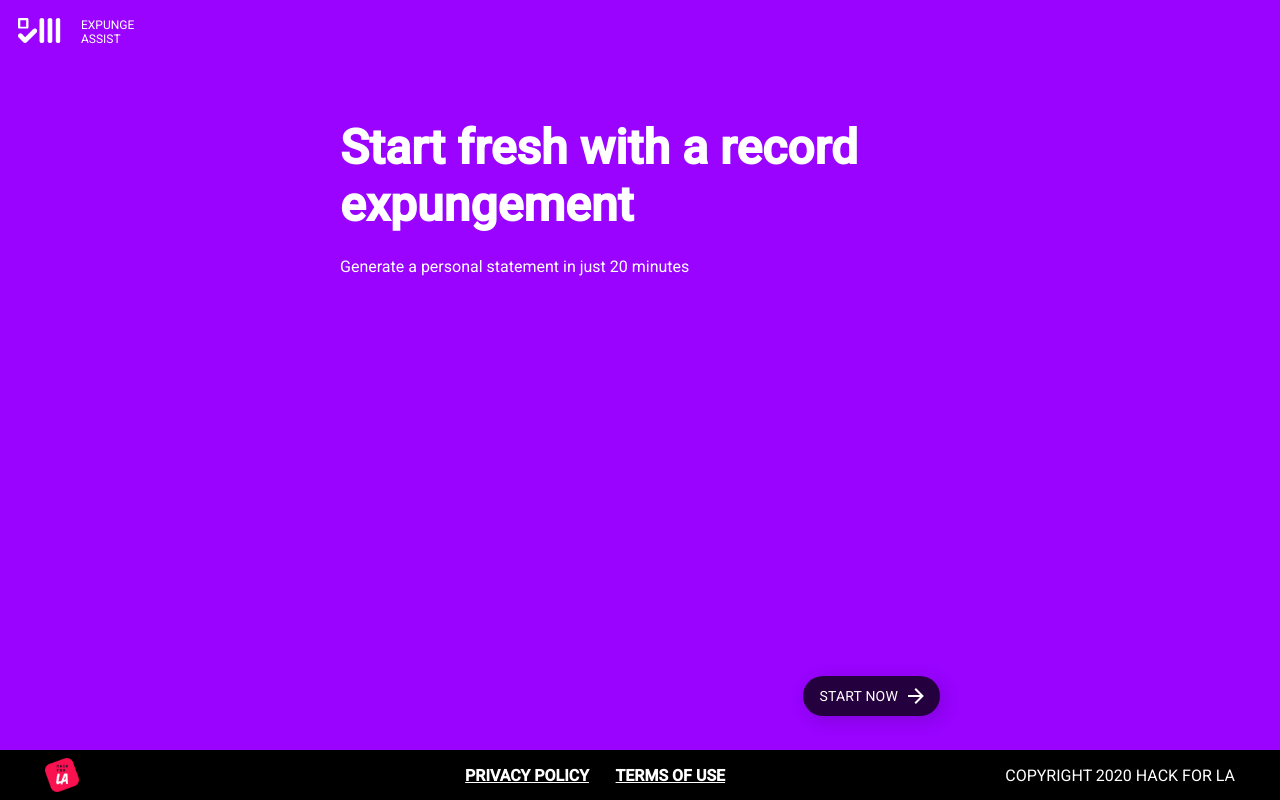
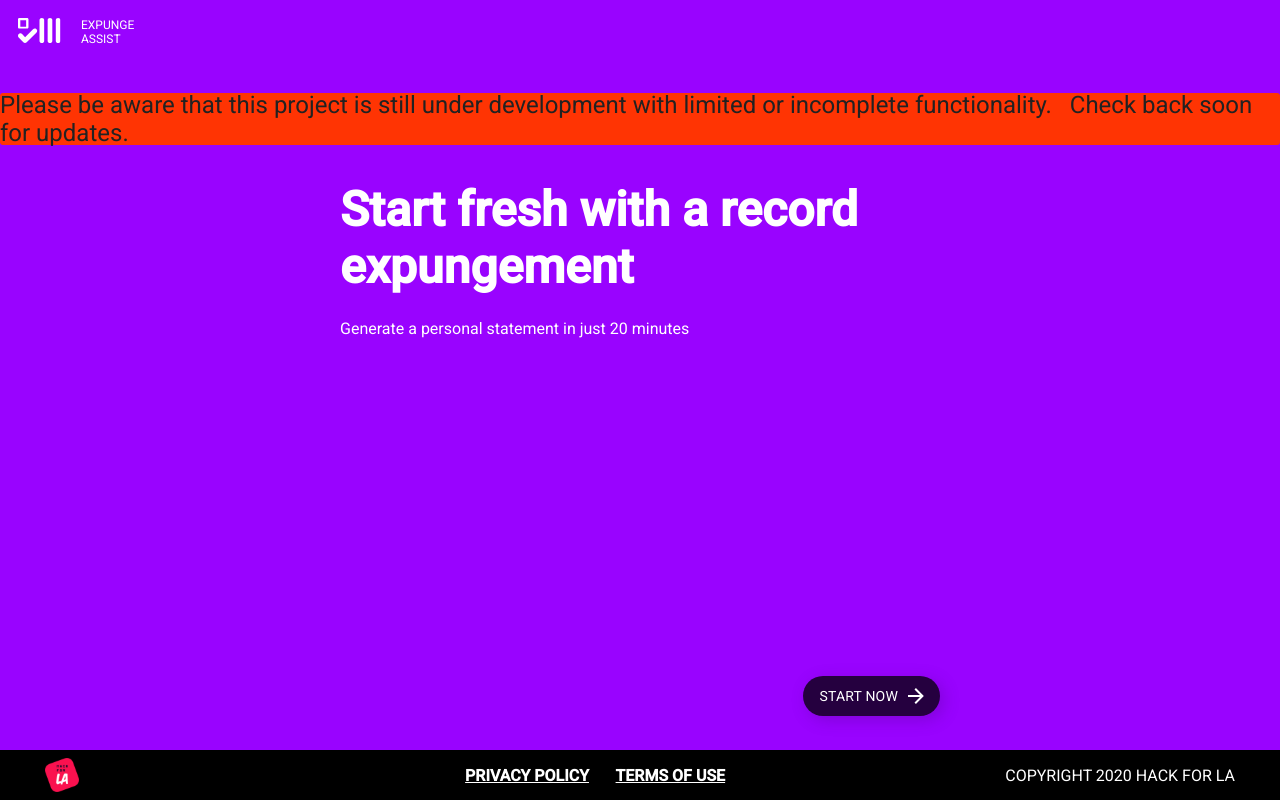
Before and after one commit to hackforla/expunge-assist, a React (Create React App) app in the folder react/client/: page / in a window 1280 px wide. Built offline with nearby package versions, Linux system fonts and the light colour scheme.

Commit message:
copy changes from landing-banner

```diff
--- /dev/null
+++ b/react/client/src/components/Banner.tsx
@@ -0,0 +1,29 @@
+import React from 'react';
+import { makeStyles, createStyles } from '@material-ui/core';
+
+const useStyles = makeStyles(() =>
+  createStyles({
+    root: {
+      width: '100%',
+      height: '8%',
+      display: 'flex',
+      justifyContent: 'center',
+      alignItems: 'center',
+      fontSize: '24px',
+      borderRadius: '3px',
+      marginTop: '10px',
+      backgroundColor: '#ff3403',
+      color: '#222',
+    },
+  })
+);
+
+export const Banner: React.FC = () => {
+  const classes = useStyles();
+  return (
+    <div className={`${classes.root}`}>
+      Please be aware that this project is still under development with limited
+      or incomplete functionality. &nbsp; Check back soon for updates.
+    </div>
+  );
+};
--- a/react/client/src/pages/Landing.tsx
+++ b/react/client/src/pages/Landing.tsx
@@ -1,5 +1,6 @@
 import React, { useContext } from 'react';
 import Button from 'components/Button';
+import { Banner } from 'components/Banner';
 import { makeStyles, createStyles } from '@material-ui/core';
 
 import RoutingContext from 'contexts/RoutingContext';
@@ -25,12 +26,16 @@ const useStyles = makeStyles(() =>
 
 const Landing = () => {
   const classes = useStyles();
-  const utilityClasses = useUtilityStyles({ pageTheme: 'dark', isSoloContainer: true });
+  const utilityClasses = useUtilityStyles({
+    pageTheme: 'dark',
+    isSoloContainer: true,
+  });
 
   const { goNextPage } = useContext(RoutingContext);
 
   return (
     <div className={utilityClasses.primaryContainer}>
+      <Banner />
       <div className={`${utilityClasses.contentContainer}`}>
         <div className={utilityClasses.flexGrow}>
           <h1 className="page-title">Start fresh with a record expungement</h1>
--- a/react/client/src/styles/utilityStyles.ts
+++ b/react/client/src/styles/utilityStyles.ts
@@ -8,7 +8,7 @@ interface IStyleProps {
 const useUtilityStyles = makeStyles<Theme>((theme) =>
   createStyles({
     primaryContainer: {
-      padding: '18px',
+      padding: '18px 0',
       display: 'flex',
       flex: '1 0 auto',
       flexDirection: 'column',
```
